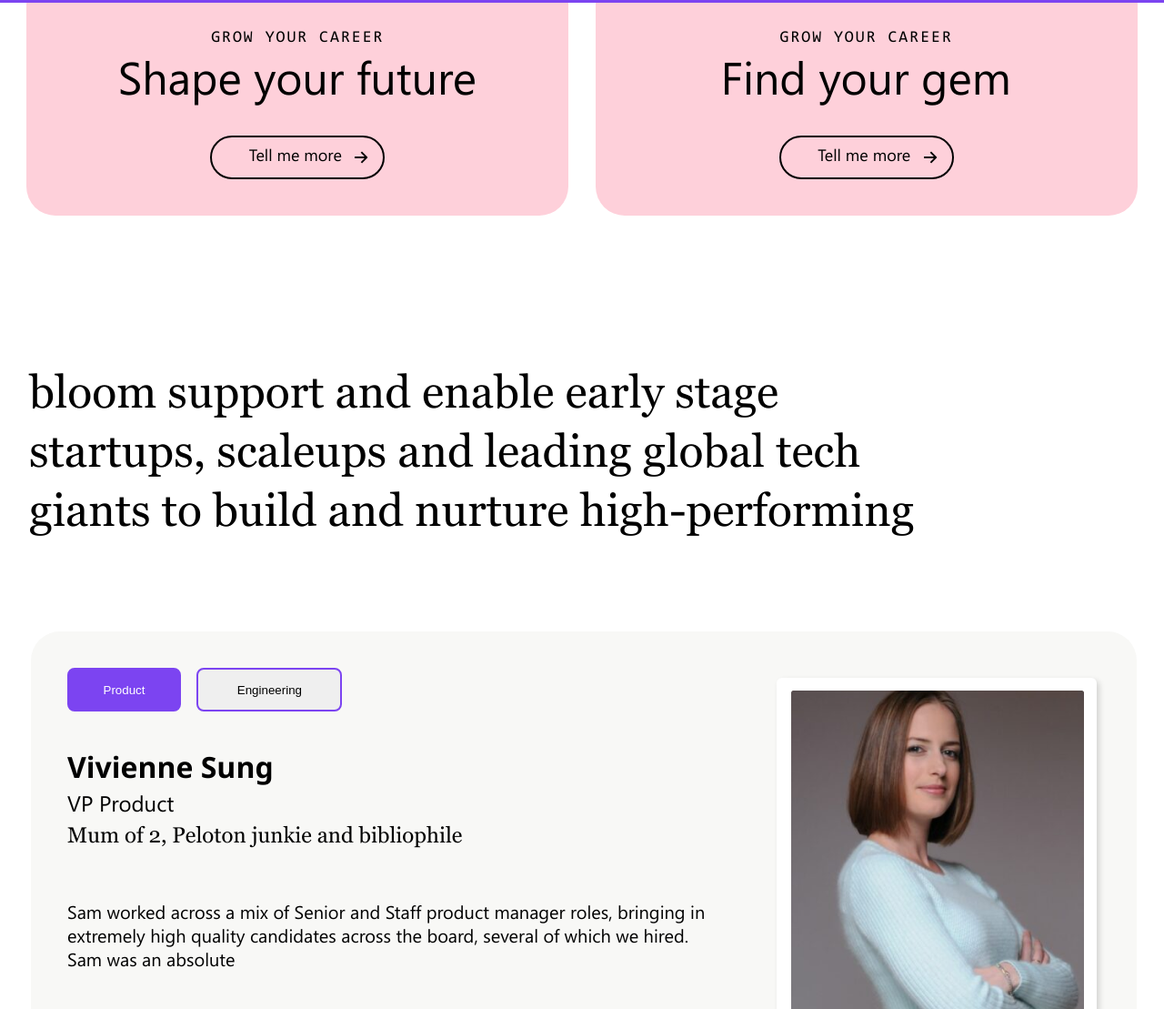
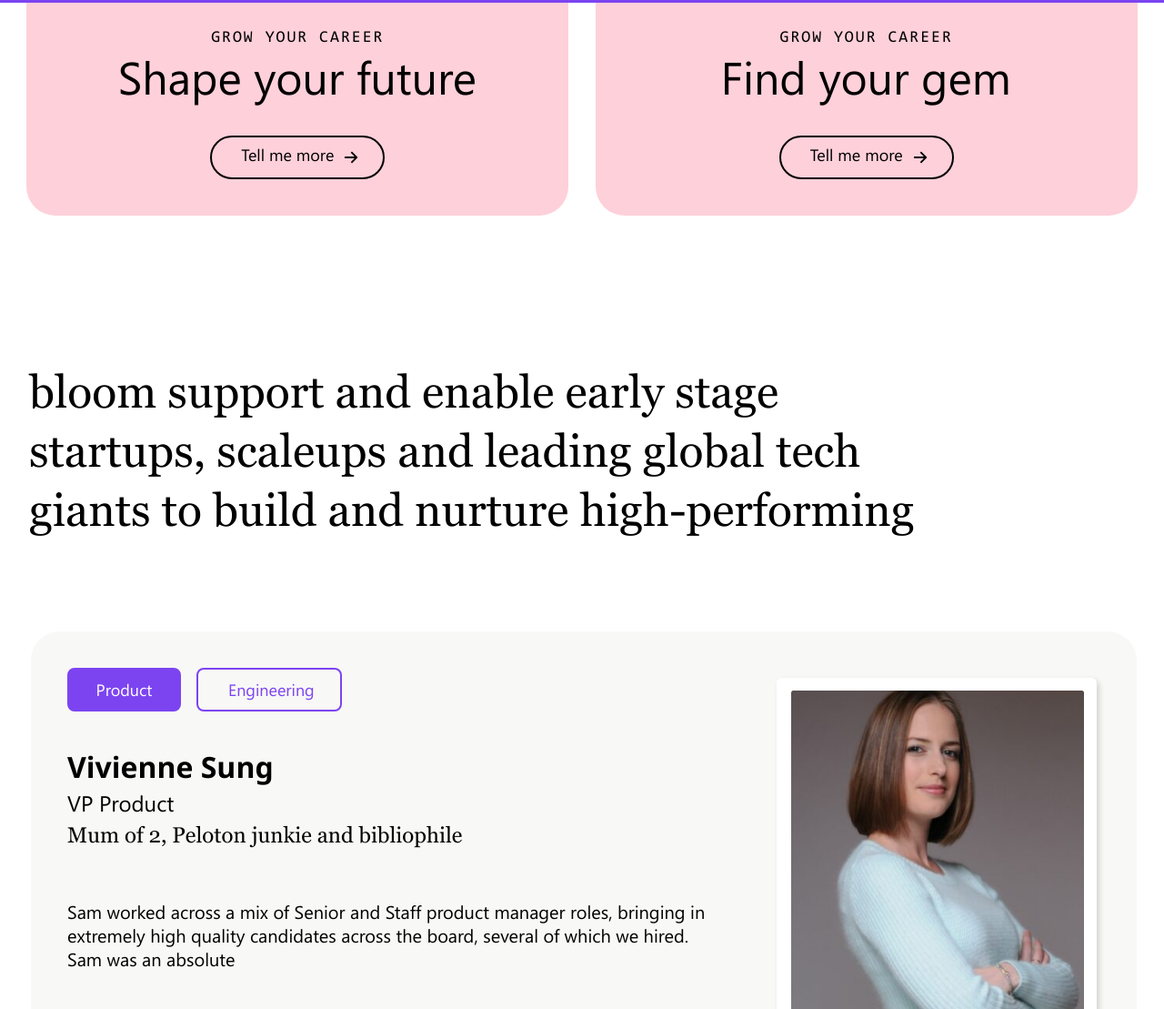
Before and after one commit to MirovaViktoria/maket-Bloom, a website: page index.html in a window 1280 px wide. Shown: the part 1785-2894 px from the top of the page at 91% size. Drawn offline with Linux system fonts and the light colour scheme; files whose address does not match are found by name.

Commit message:
fixed bag

```diff
--- a/index.html
+++ b/index.html
@@ -102,7 +102,7 @@
                 <h2 class="offer__list-paragraph">Shape your future</h2>
                 <button class="offer__list-button">
                     <p class="offer__list-tell-more">Tell me more</p>
-                    <img src="./img/arrow.png" alt="" />
+                    <img class="offer__list-arrow" src="./img/arrow.png" alt="" />
                 </button>
             </div>
             <div class="offer__list">
@@ -111,7 +111,7 @@
                     <h2 class="offer__list-paragraph">Find your gem</h2>
                     <button class="offer__list-button">
                         <p class="offer__list-tell-more">Tell me more</p>
-                        <img src="./img/arrow.png" alt="" />
+                        <img class="offer__list-arrow" src="./img/arrow.png" alt="" />
                     </button>
                 </div>
             </div>
@@ -132,8 +132,10 @@
                     alt="Здесь должна быть картинка"
                 />
             </div>
-            <button class="vp__product-button">Product</button>
-            <button class="vp__product-button-engineering">Engineering</button>
+            <button class="vp__product-button">
+               <p class="vp__product-button-text">Product</p></button>
+            <button class="vp__product-button-engineering">
+                <p class="vp__product-text-engineering">Engineering</p></button>
             <h1 class="vp__product-title">Vivienne Sung</h1>
             <p class="vp__product-subtitle">VP Product</p>
             <p class="vp__product-subtitle-paragraph">
--- a/scss/block_mentor.scss
+++ b/scss/block_mentor.scss
@@ -62,7 +62,9 @@
         align-items: center;
         background: #fed0da;
     }
-
+    &__button:hover {
+        cursor: pointer;
+    }
     &__button-text {
         width: 107px;
         height: 25px;
--- a/scss/block_right.scss
+++ b/scss/block_right.scss
@@ -42,6 +42,10 @@
         display: flex;
         align-items: center;
         background: #ffffff;
+        padding: 0;
+    }
+    &__button:hover {
+        cursor: pointer;
     }
     &__button-text {
         width: 158px;
--- a/scss/method_items.scss
+++ b/scss/method_items.scss
@@ -128,6 +128,9 @@
         margin-left: 334px;
         margin-top: 182px;
     }
+    &__items-button-plus:hover {
+        cursor: pointer;
+    }
     &__items-nav-doors-text {
         width: 389px;
         height: 422px;
--- a/scss/offer_list.scss
+++ b/scss/offer_list.scss
@@ -59,7 +59,7 @@
         margin-bottom: 40px;
     }
     &__list-tell-more {
-        width: 119px;
+        // width: 119px;
         height: 25px;
         margin-top: 13px;
         margin-left: 26px;
@@ -72,4 +72,13 @@
         text-align: center;
         color: #000000;
     }
+    &__list-tell-more:hover {
+        cursor: pointer;
+    }
+    &__list-arrow {
+        margin-left: 6px;
+    }
+    &__list-arrow:hover {
+        cursor: pointer;
+    }
 }
--- a/scss/staff__company.scss
+++ b/scss/staff__company.scss
@@ -81,9 +81,16 @@
             padding-top: 2px;
             width: 80px;
             height: 25px;
+            color: #ffffff;
+        }
+        .linked:hover {
+            cursor: pointer;
         }
         .arrow1 {
             padding-right: 28px;
         }
+        .arrow1:hover {
+            cursor: pointer;
+        }
     }
 }
--- a/scss/vp_product.scss
+++ b/scss/vp_product.scss
@@ -20,7 +20,20 @@
         text-align: center;
         color: #ffffff;
     }
-
+    &__product-button:hover {
+        cursor: pointer;
+    }
+    &__product-button-text {
+        height: 25px;
+        margin: 0;
+        font-family: 'Segoe UI';
+        font-style: normal;
+        font-weight: 400;
+        font-size: 18px;
+        line-height: 25px;
+        text-align: center;
+        color: #ffffff;
+    }
     &__product-button-engineering {
         box-sizing: border-box;
         width: 160px;
@@ -30,8 +43,24 @@
         border: 2px solid #7c44f1;
         border-radius: 8px;
         text-align: center;
+        background: #f8f8f6;
+        padding: 0;
     }
-
+    &__product-text-engineering {
+        width: 108px;
+        font-family: 'Segoe UI';
+        font-style: normal;
+        font-weight: 400;
+        font-size: 18px;
+        line-height: 25px;
+        text-align: center;
+        color: #7c44f1;
+        margin: 0;
+        padding-left: 26px;
+    }
+    &__product-text-engineering:hover {
+        cursor: pointer;
+    }
     &__product-title {
         margin: 0;
         padding-top: 39px;
```
Also changed, not shown: css/block_mentor.css, css/block_right.css, css/footer.css, css/method_items.css, css/offer_list.css, css/staff__company.css, css/vp_product.css, 6 other files.
